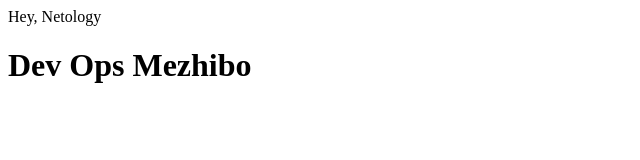
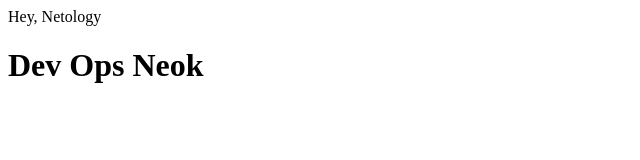
Before and after one commit to ne0kk/test, a plain HTML site: page index.html in a window 1280 px wide. Shown: the whole page, without its empty margins (0-640 px from the left). Drawn offline with Linux system fonts and the light colour scheme.

Commit message:
Update index.html

```diff
--- a/index.html
+++ b/index.html
@@ -3,6 +3,6 @@
 Hey, Netology
 </head>
 <body>
-<h1>Dev Ops Mezhibo</h1>
+<h1>Dev Ops Neok</h1>
 </body>
 </html>
```
